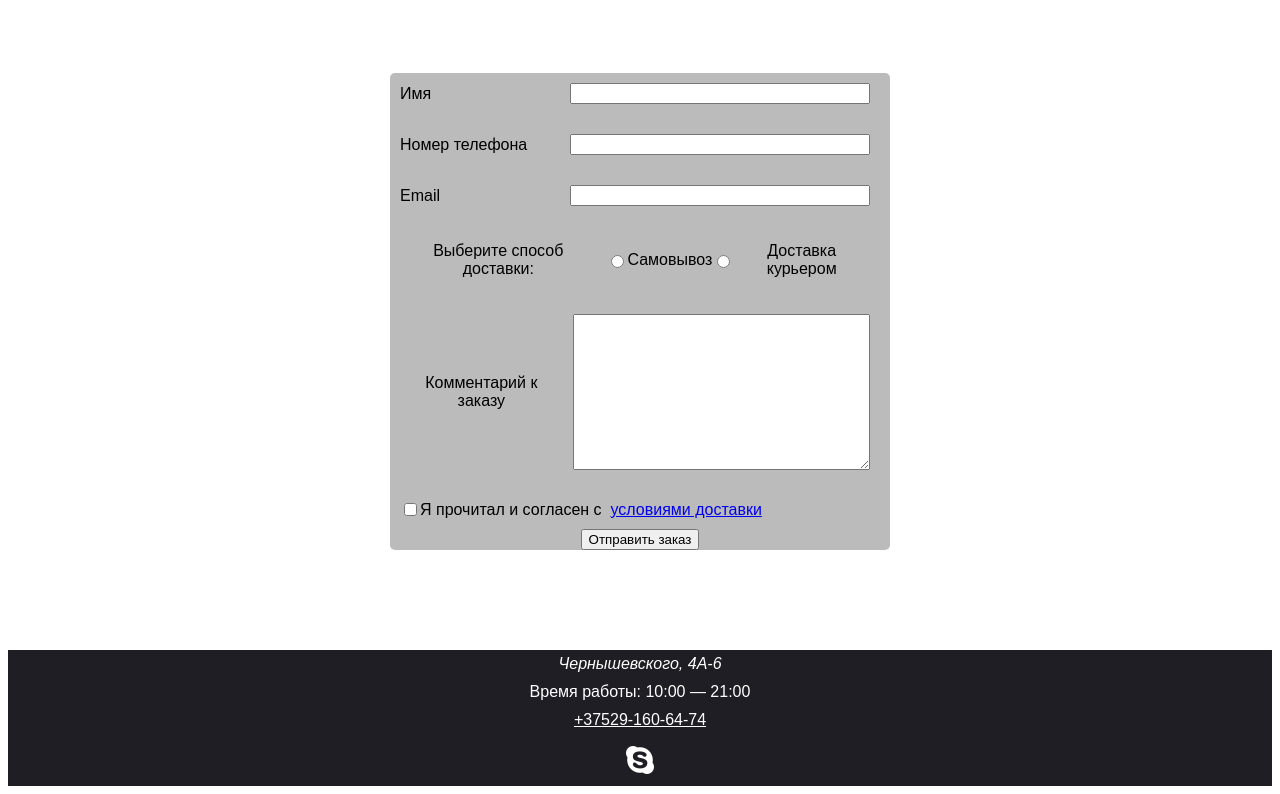
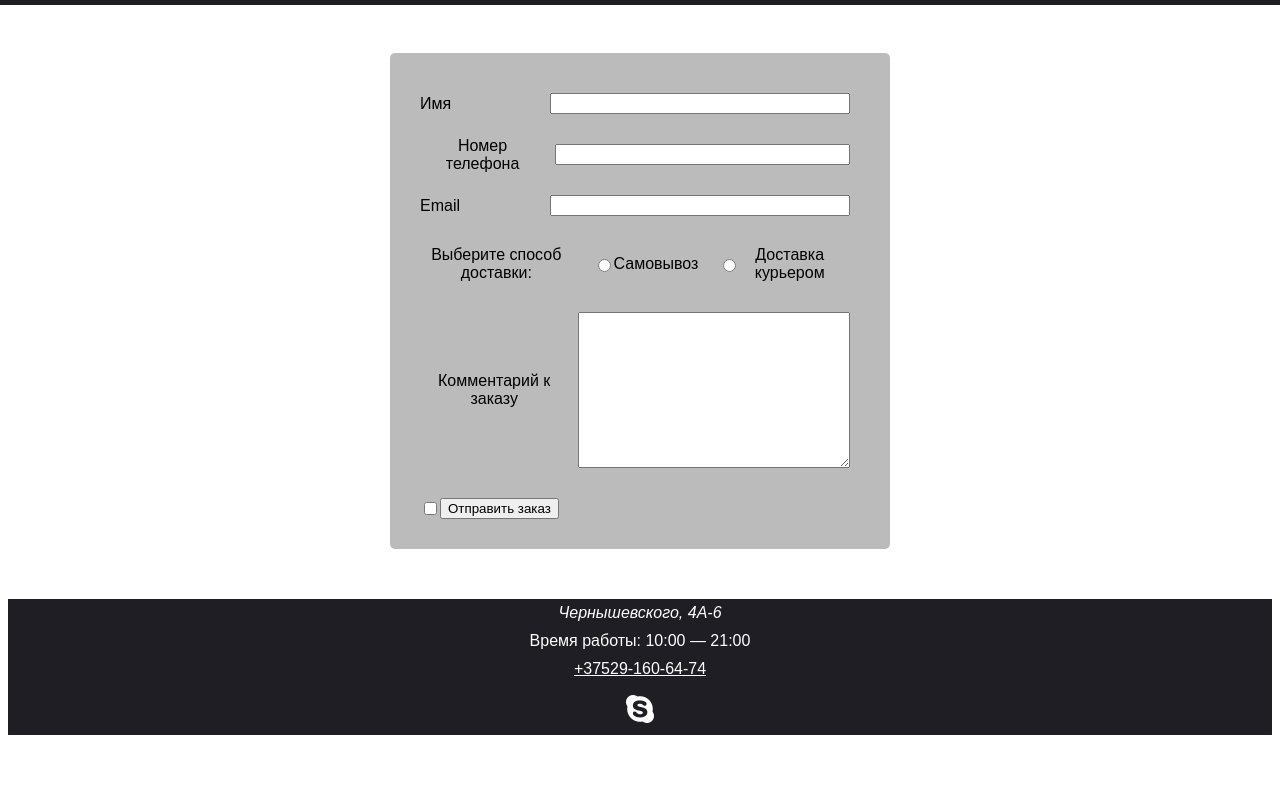
Before and after one commit to Ira-drozd/HomeworkFE, a plain HTML site: page Class10/Task01/index.html in a window 1280 px wide. Shown: the part 75-869 px from the top of the page. After the commit the page ends 818 px from the top, so only its background shows below. Drawn offline with Linux system fonts and the light colour scheme; a web font is replaced by a local one.

Commit message:
change Class10 Task01

```diff
--- a/Class10/Task01/index.html
+++ b/Class10/Task01/index.html
@@ -1,5 +1,6 @@
 <!doctype html>
 <html lang="en">
+
 <head>
     <meta charset="UTF-8">
     <meta name="viewport"
@@ -9,6 +10,7 @@
     <link href="https://fonts.googleapis.com/css?family=Cuprum&display=swap" rel="stylesheet">
     <title>Checkout</title>
 </head>
+
 <body>
 
     <header>
@@ -52,24 +54,29 @@
     </header>
     <main class="container">
         <section class="sending-order">
-        <form action="">
+            <form id="checkout-form" action="">
                 <label for="name">Имя<input id="name" type="text" required></label>
-            <label for="phone">Номер телефона <input id="phone" type="tel" pattern="[+]{1}[0-9]{5}-[0-9]{3}-[0-9]{2}-[0-9]{2}" required></label>
+                <label for="phone">Номер телефона <input id="phone" type="tel"
+                        pattern="[+]{1}[0-9]{5}-[0-9]{3}-[0-9]{2}-[0-9]{2}" required></label>
 
                 <label for="email">Email<input id="email" type="email" required></label>
-            <div class="smcontainer">
+                <div class="sm-container" onclick="onChange()">
                     <label>
                         Выберите способ доставки:
                     </label>
-                <input name="delivery" type="radio" onclick="onChange()" value="pickup"> <p>Самовывоз</p>
+                    <label for="pickup"><input id="pickup" name="delivery" type="radio" onclick="onChange()"
+                            value="pickup">Самовывоз</label>
 
-                <input name="delivery" type="radio" onclick="onChange()" value="courier"><p>Доставка курьером</p>
+                    <label for="courier"><input id="courier" name="delivery" type="radio" onclick="onChange()"
+                            value="courier">Доставка курьером</label>
+
                 </div>
 
                 <div id="printBlock"></div>
                 <div class="pickup">
                     <p>Чернышевского, 4А-6</p>
-                <iframe src="https://www.google.com/maps/embed?pb=!1m18!1m12!1m3!1d2349.255026499644!2d27.599788515409806!3d53.92721293874435!2m3!1f0!2f0!3f0!3m2!1i1024!2i768!4f13.1!3m3!1m2!1s0x46dbcf0f07c5838b%3A0xe0afca531cff0b3f!2z0YPQuy4g0KfQtdGA0L3Ri9GI0LXQstGB0LrQvtCz0L4gNNCwLCDQnNC40L3RgdC6!5e0!3m2!1sru!2sby!4v1575823069488!5m2!1sru!2sby"
+                    <iframe
+                        src="https://www.google.com/maps/embed?pb=!1m18!1m12!1m3!1d2349.255026499644!2d27.599788515409806!3d53.92721293874435!2m3!1f0!2f0!3f0!3m2!1i1024!2i768!4f13.1!3m3!1m2!1s0x46dbcf0f07c5838b%3A0xe0afca531cff0b3f!2z0YPQuy4g0KfQtdGA0L3Ri9GI0LXQstGB0LrQvtCz0L4gNNCwLCDQnNC40L3RgdC6!5e0!3m2!1sru!2sby!4v1575823069488!5m2!1sru!2sby"
                         width="90%" height="450" frameborder="0" style="border:0;" allowfullscreen=""></iframe>
                 </div>
                 <div class="courier">
@@ -78,9 +85,14 @@
                 <label for="comment">Комментарий к заказу <textarea name="comment" id="comment" cols="30"
                         rows="10"></textarea></label>
 
-           <div class="smcontainer"> <label for="conditions"><input id="conditions" type="checkbox" required>Я прочитал и согласен с	&nbsp;<a href="#"> условиями
-               доставки</a></label></div>
-            <input type="button" value="Отправить заказ">
+                <div class="sm-container">
+                    <label for="conditions"><input name="checkbox" id="conditions" type="checkbox" required>
+                            <div class="b1"> <input  type="button" value="Отправить заказ"></div>
+
+                        </label>
+
+                        </div>
+
             </form>
 
         </section>
@@ -98,4 +110,5 @@
     <script src="https://use.fontawesome.com/c94093d4b8.js"></script>
     <script src="my.js"></script>
 </body>
+
 </html>
--- a/Class10/Task01/style.css
+++ b/Class10/Task01/style.css
@@ -14,6 +14,7 @@ header, footer {
 header{
     position: fixed;
     width: 100%;
+    min-height:80px;
     top: 0;
     left: 0;
 
@@ -22,12 +23,12 @@ header{
 
 header h1{
     float: left;
-    margin:  15px 15px 0 15px;
+    margin:  15px;
 }
 nav{
     float: right;
     width: 600px;
-    min-height: 50px;
+    min-height: 100%;
     background: rgba(31,30,36, 0.3);
 }
 
@@ -72,18 +73,26 @@ nav ul ul li:hover { background-color: rgba(31,30,36, 0.3); }
     margin: 0 auto;
     width: 500px;
     min-width: 200px;
-    //background: green;
-    padding-top: 130px;
-    padding-bottom: 100px;
+
+    padding-top: 120px;
+    padding-bottom: 50px;
 }
+
 @media(max-width: 859px) {
     .container {
-        padding-bottom: 10px;
+        padding-bottom: 30px;
+        padding-top: 149px;
     }
     nav{
         width: 100%;
     }
 }
+@media(max-width: 616px) {
+    .container {
+        padding-top: 187px;
+    }
+}
+
 .sending-order{
     background: rgba(31,30,36, 0.3);
     border-radius: 5px;
@@ -109,7 +118,7 @@ input[type="text"], input[type="tel"], input[type="email"], textarea{
     width: 300px;
 }
 
-.smcontainer{
+.sm-container{
     width: 100%;
     display: flex;
     flex-direction: row;
@@ -122,6 +131,14 @@ input[type="text"], input[type="tel"], input[type="email"], textarea{
     text-align: center;
     width: 100%;
 }
+#checkout-form{
+padding: 20px;
+}
+
+input[name="checkbox"]:checked + div.b1{
+    display: none;;
+}
+
 /*contacts */
 .contacts{
     text-align: center;
```
Lines whose indentation alone changed are shown as unchanged.
